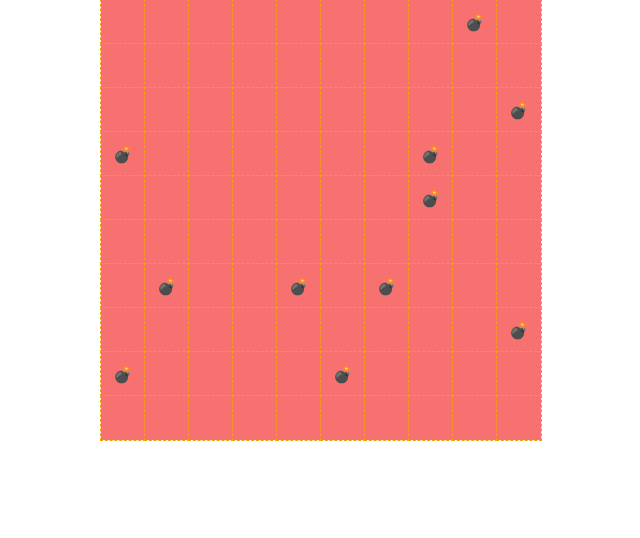
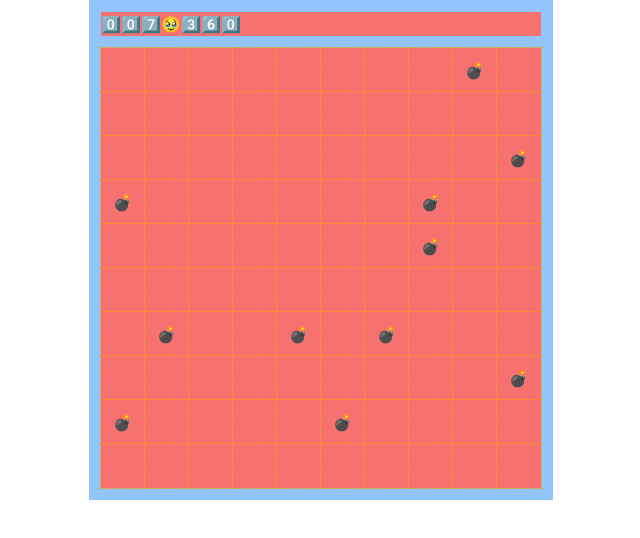
Before and after one commit to claudiofreitas/minesweeper, a Next.js app: page / in a window 1280 px wide. Shown: the top 538 px of the page, without its empty margins (319-959 px from the left). Built offline with nearby package versions, Linux system fonts and the light colour scheme.

Commit message:
Add header

```diff
--- a/src/components/GameBoard.tsx
+++ b/src/components/GameBoard.tsx
@@ -2,7 +2,7 @@ import { FC, PropsWithChildren } from 'react';
 
 export const GameBoard: FC<PropsWithChildren> = ({ children }) => {
   return (
-    <div className="grid grid-cols-10 mx-auto my-0 bg-blue-300 w-max">
+    <div className="flex flex-col mx-auto bg-blue-300 w-max p-3 gap-3">
       {children}
     </div>
   );
--- /dev/null
+++ b/src/components/NumericDisplay.tsx
@@ -0,0 +1,15 @@
+import { FC } from 'react';
+
+interface Props {
+  data: number;
+}
+
+export const NumericDisplay: FC<Props> = ({ data }) => {
+  const stringData = String(data)
+    .padStart(3, '0')
+    .split('')
+    .map((character) => `${character}️⃣`)
+    .join('');
+
+  return <div>{stringData}</div>;
+};
--- a/src/pages/index.tsx
+++ b/src/pages/index.tsx
@@ -2,15 +2,36 @@ import type { NextPage } from 'next';
 import { GameBoard } from '../components/GameBoard';
 import { GameTile } from '../components/GameTile';
 import { useGame } from '../hooks/useGame';
+import { FC, PropsWithChildren } from 'react';
+import { NumericDisplay } from '../components/NumericDisplay';
+
+const GameHeader: FC<PropsWithChildren> = ({ children }) => {
+  return <div className="flex flex-row bg-red-400">{children}</div>;
+};
+
+const GameField: FC<PropsWithChildren> = ({ children }) => {
+  return <div className="grid grid-cols-10">{children}</div>;
+};
+
+const ResetButton: FC<PropsWithChildren> = ({ children }) => {
+  return <button className="">{children}</button>;
+};
 
 const Home: NextPage = () => {
   const { tiles } = useGame();
 
   return (
     <GameBoard>
-      {tiles.map((tile, index) => (
-        <GameTile key={index}>{tile.hasBomb ? '💣' : ''}</GameTile>
-      ))}
+      <GameHeader>
+        <NumericDisplay data={7} />
+        <ResetButton>🥹</ResetButton>
+        <NumericDisplay data={360} />
+      </GameHeader>
+      <GameField>
+        {tiles.map((tile, index) => (
+          <GameTile key={index}>{tile.hasBomb ? '💣' : ''}</GameTile>
+        ))}
+      </GameField>
     </GameBoard>
   );
 };
```
